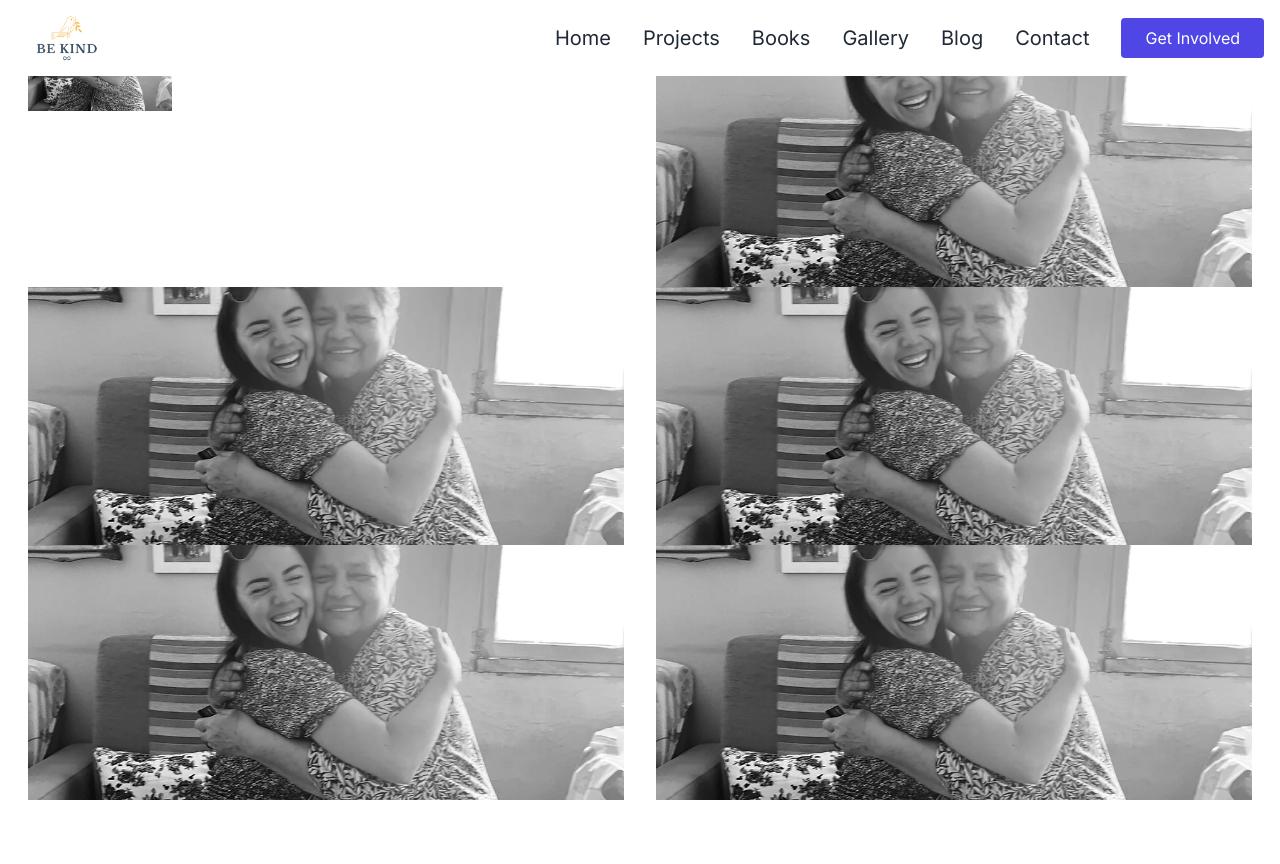
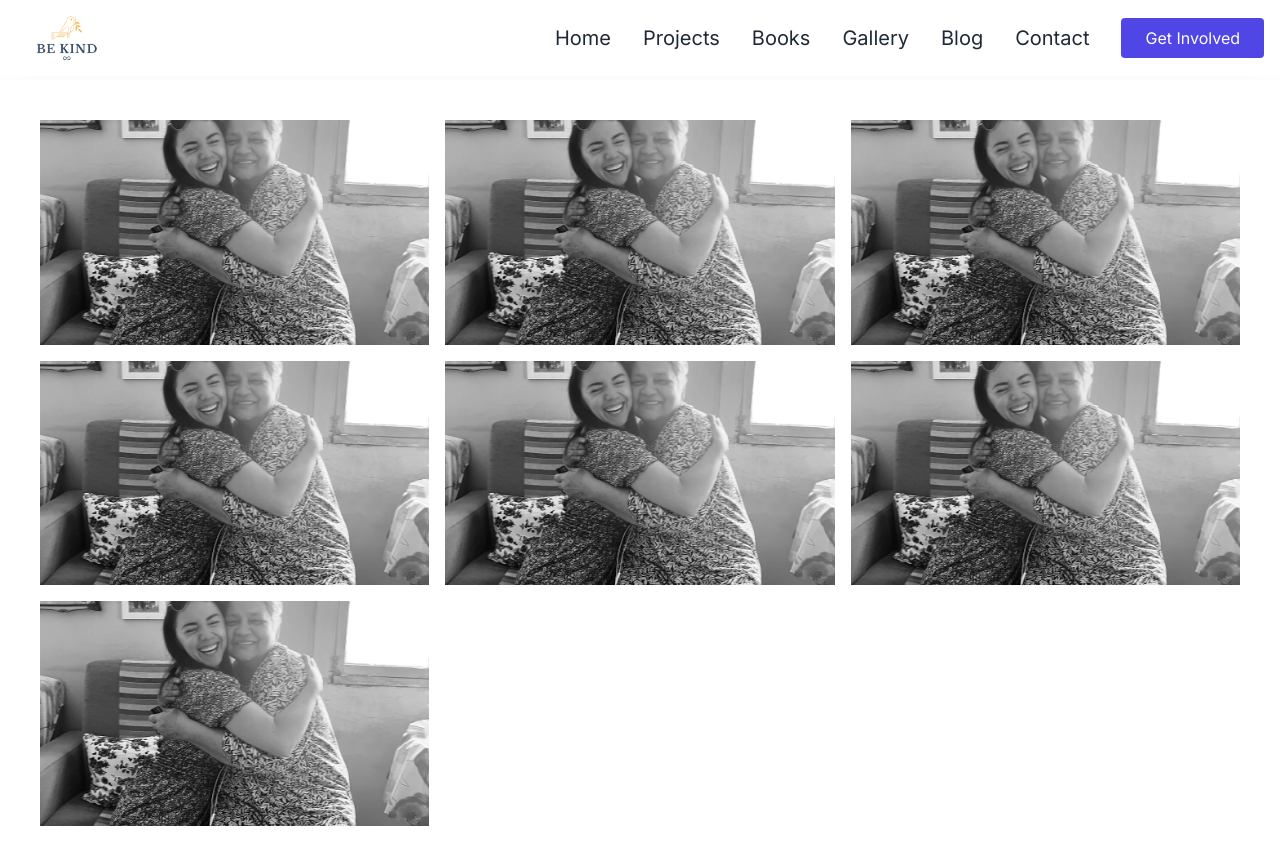
Before and after one commit to Stef14-bit/become-kind, a Next.js app: page /gallery in a window 1280 px wide. Before the commit the page ends 800 px from the top, so only its background shows below. Built offline with nearby package versions, Linux system fonts and the light colour scheme.

Commit message:
galery page complete

```diff
--- a/app/components/ImageGallery.tsx
+++ b/app/components/ImageGallery.tsx
@@ -6,13 +6,42 @@ type Props = {};
 
 function ImageGallery({}: Props) {
   return (
-    <section className=" h-screen p-5 grid grid-cols-2 grid-rows-3 gap-4 row-start-2 overflow-scroll scroll-smooth">
-      <Image className="p-2 w-40" src={larisa0} alt={""} />
-      <Image className="p-2" src={larisa0} alt={""} />
-      <Image className="p-2" src={larisa0} alt={""} />
-      <Image className="p-2" src={larisa0} alt={""} />
-      <Image className="p-2" src={larisa0} alt={""} />
-      <Image className="p-2" src={larisa0} alt={""} />
+    <section className=" mt-20 p-10 shadow-2xl grid grid-cols-1  md:grid-cols-2 lg:grid-cols-3 grid-rows-3 gap-4 row-start-2  scroll-smooth ">
+      <Image
+        className="hover:-translate-y-2 transition-transform duration-300"
+        src={larisa0}
+        alt={""}
+      />
+      <Image
+        className="hover:-translate-y-2 transition-transform duration-300"
+        src={larisa0}
+        alt={""}
+      />
+      <Image
+        className="hover:-translate-y-2 transition-transform duration-300"
+        src={larisa0}
+        alt={""}
+      />
+      <Image
+        className="hover:-translate-y-2 transition-transform duration-300"
+        src={larisa0}
+        alt={""}
+      />
+      <Image
+        className="hover:-translate-y-2 transition-transform duration-300"
+        src={larisa0}
+        alt={""}
+      />
+      <Image
+        className="hover:-translate-y-2 transition-transform duration-300"
+        src={larisa0}
+        alt={""}
+      />
+      <Image
+        className="hover:-translate-y-2 transition-transform duration-300"
+        src={larisa0}
+        alt={""}
+      />
     </section>
   );
 }
```
